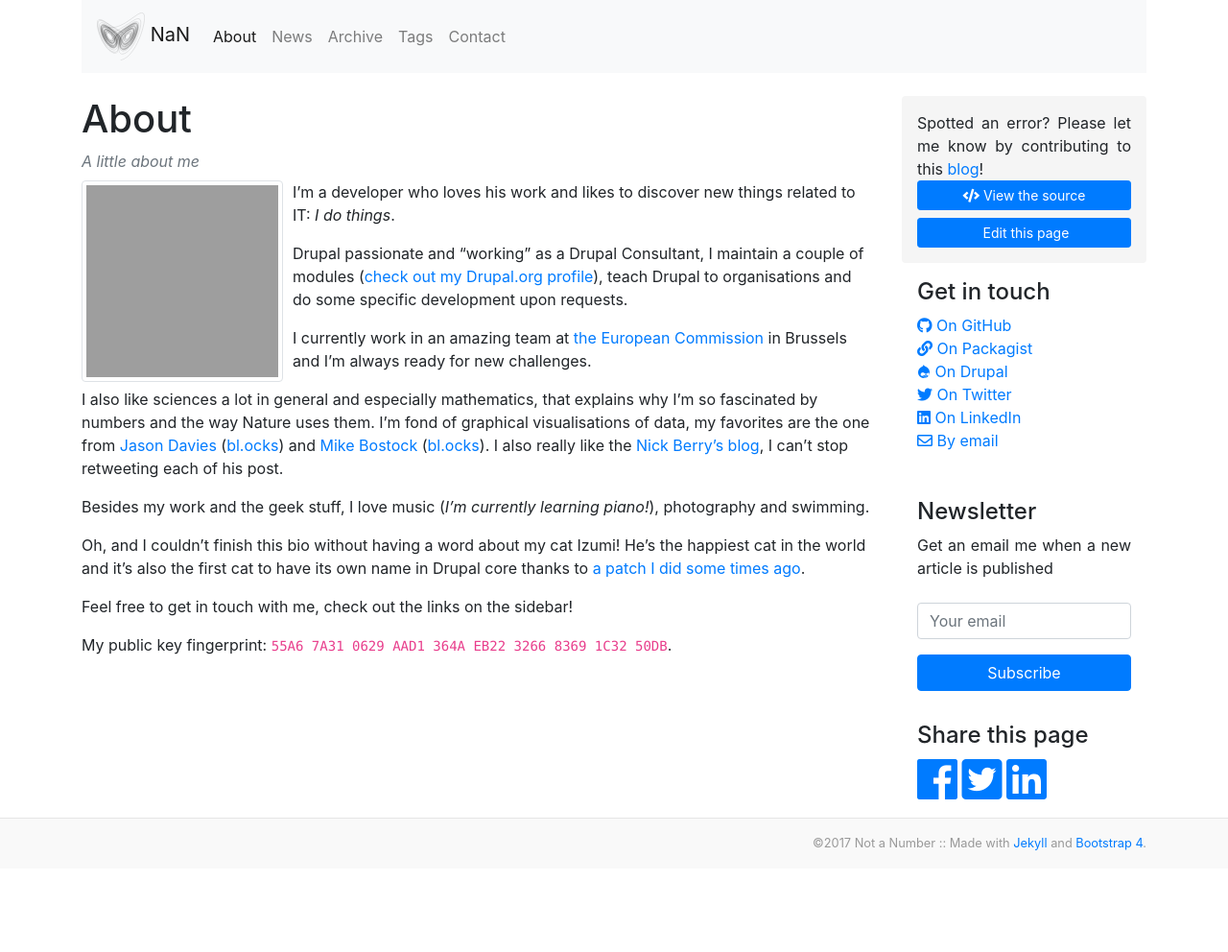
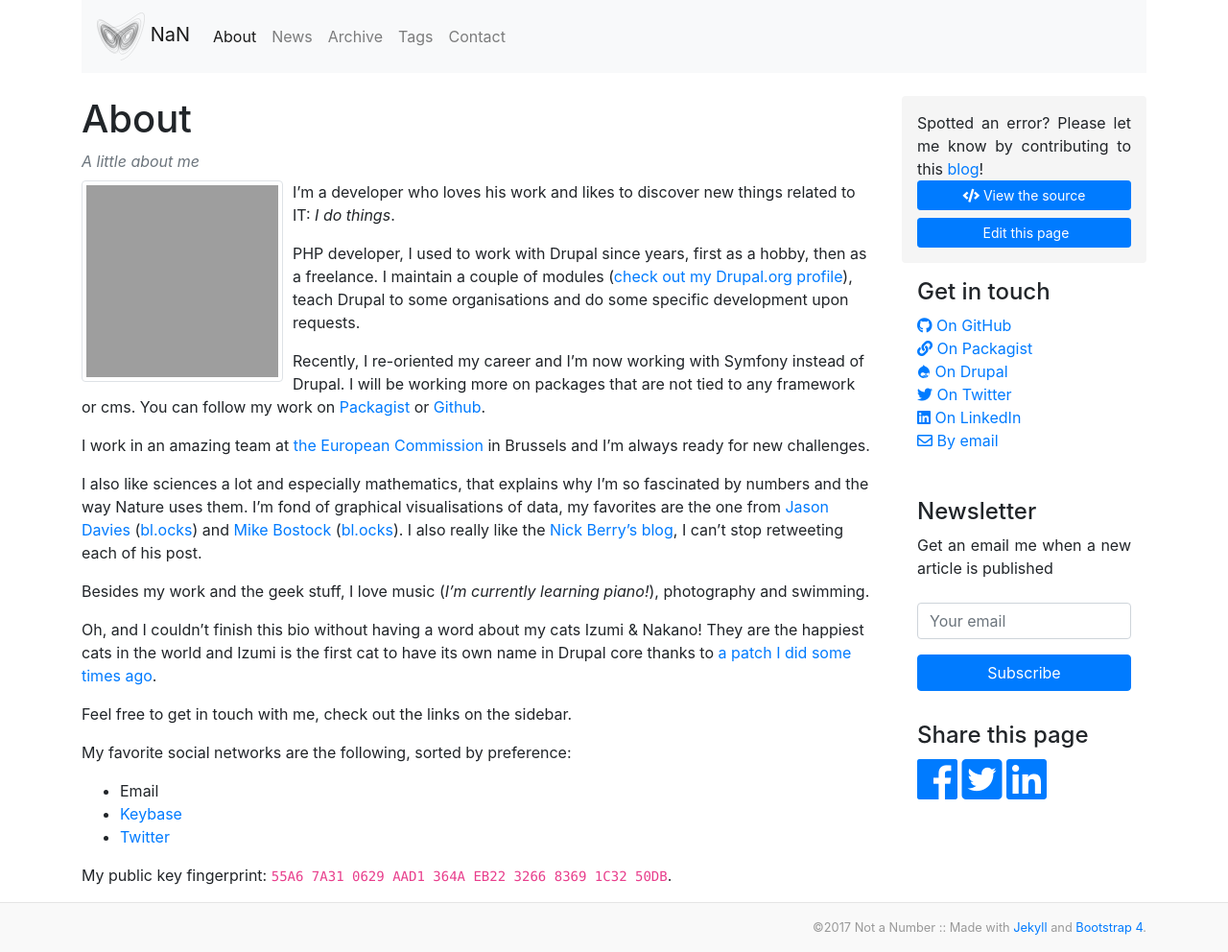
Before and after one commit to drupol/not-a-number.io, a Jekyll site: the page built from about.md, in a window 1280 px wide. Shown: the whole page at 96% size. Built offline with Jekyll 4.4.1, drawn with Linux system fonts in a browser that asks for light colours; nearby versions of some CDN libraries; before the commit the page ends 905 px from its top, so only the background shows below that; grey boxes are pictures that could not be loaded.

Commit message:
Update the About page.

```diff
--- a/about.md
+++ b/about.md
@@ -14,18 +14,30 @@ order: -15
 
 I'm a developer who loves his work and likes to discover new things related to IT: *I do things*.
 
-Drupal passionate and "working" as a Drupal Consultant, I maintain a couple of modules ([check out my Drupal.org profile](https://drupal.org/u/pol)), teach Drupal to organisations and do some specific development upon requests.
+PHP developer, I used to work with Drupal since years, first as a hobby, then as a freelance.
+I maintain a couple of modules ([check out my Drupal.org profile](https://drupal.org/u/pol)), teach Drupal to
+some organisations and do some specific development upon requests.
 
-I currently work in an amazing team at [the European Commission](https://www.drupal.org/european-commission) in Brussels and I'm always ready for new challenges.
+Recently, I re-oriented my career and I'm now working with Symfony instead of Drupal. I will be working more on
+packages that are not tied to any framework or cms. You can follow my work on [Packagist](https://packagist.org/packages/drupol/) or [Github](https://packagist.org/packages/drupol/).
 
-I also like sciences a lot in general and especially mathematics, that explains why I'm so fascinated by numbers and the way Nature uses them.
+I work in an amazing team at [the European Commission](https://www.drupal.org/european-commission) in Brussels and
+I'm always ready for new challenges.
+
+I also like sciences a lot and especially mathematics, that explains why I'm so fascinated by numbers and the way Nature uses them.
 I'm fond of graphical visualisations of data, my favorites are the one from [Jason Davies](https://www.jasondavies.com/) ([bl.ocks](https://bl.ocks.org/jasondavies)) and [Mike Bostock](https://bost.ocks.org/mike/) ([bl.ocks](https://bl.ocks.org/mbostock)).
 I also really like the [Nick Berry's blog](http://datagenetics.com/), I can't stop retweeting each of his post.
 
 Besides my work and the geek stuff, I love music (_I'm currently learning piano!_), photography and swimming.
 
-Oh, and I couldn't finish this bio without having a word about my cat Izumi! He's the happiest cat in the world and it's also the first cat to have its own name in Drupal core thanks to [a patch I did some times ago](https://api.drupal.org/api/drupal/modules%21system%21system.api.php/function/hook_system_theme_engine_info/7.x).
+Oh, and I couldn't finish this bio without having a word about my cats Izumi & Nakano! They are the happiest cats in the
+world and Izumi is the first cat to have its own name in Drupal core thanks to [a patch I did some times ago](https://api.drupal.org/api/drupal/modules%21system%21system.api.php/function/hook_system_theme_engine_info/7.x).
 
-Feel free to get in touch with me, check out the links on the sidebar!
+Feel free to get in touch with me, check out the links on the sidebar.
+
+My favorite social networks are the following, sorted by preference:
+* Email
+* [Keybase](https://keybase.io/poldellaiera)
+* [Twitter](https://twitter.com/drupol)
 
 My public key fingerprint: `55A6 7A31 0629 AAD1 364A EB22 3266 8369 1C32 50DB`.
```
